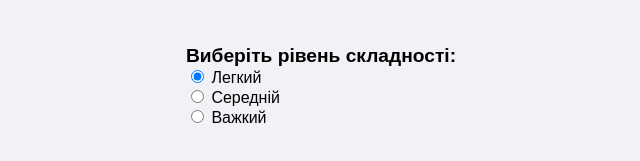
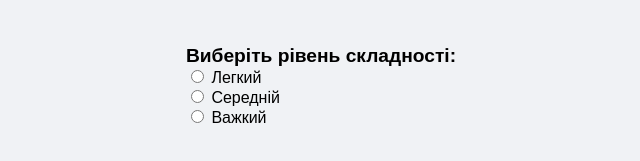
Before and after one commit to DanyaDerkach/lr12_translation_v2, a plain HTML site: page index.html in a window 1280 px wide. Shown: the part 309-470 px from the top of the page, 319-959 px from the left. Drawn offline with nearby package versions, Linux system fonts and the light colour scheme.

Commit message:
checked delete

```diff
--- a/index.html
+++ b/index.html
@@ -21,9 +21,10 @@
     </div>
     <div id="dificulty">
         <span>Виберіть рівень складності:</span><br>
-        <input type="radio" name="difficulty" value="easy" checked> Легкий<br>
+        <input type="radio" name="difficulty" value="easy"> Легкий<br>
         <input type="radio" name="difficulty" value="medium"> Середній<br>
         <input type="radio" name="difficulty" value="hard"> Важкий<br>
     </div>
 </body>
+
 </html>
```
